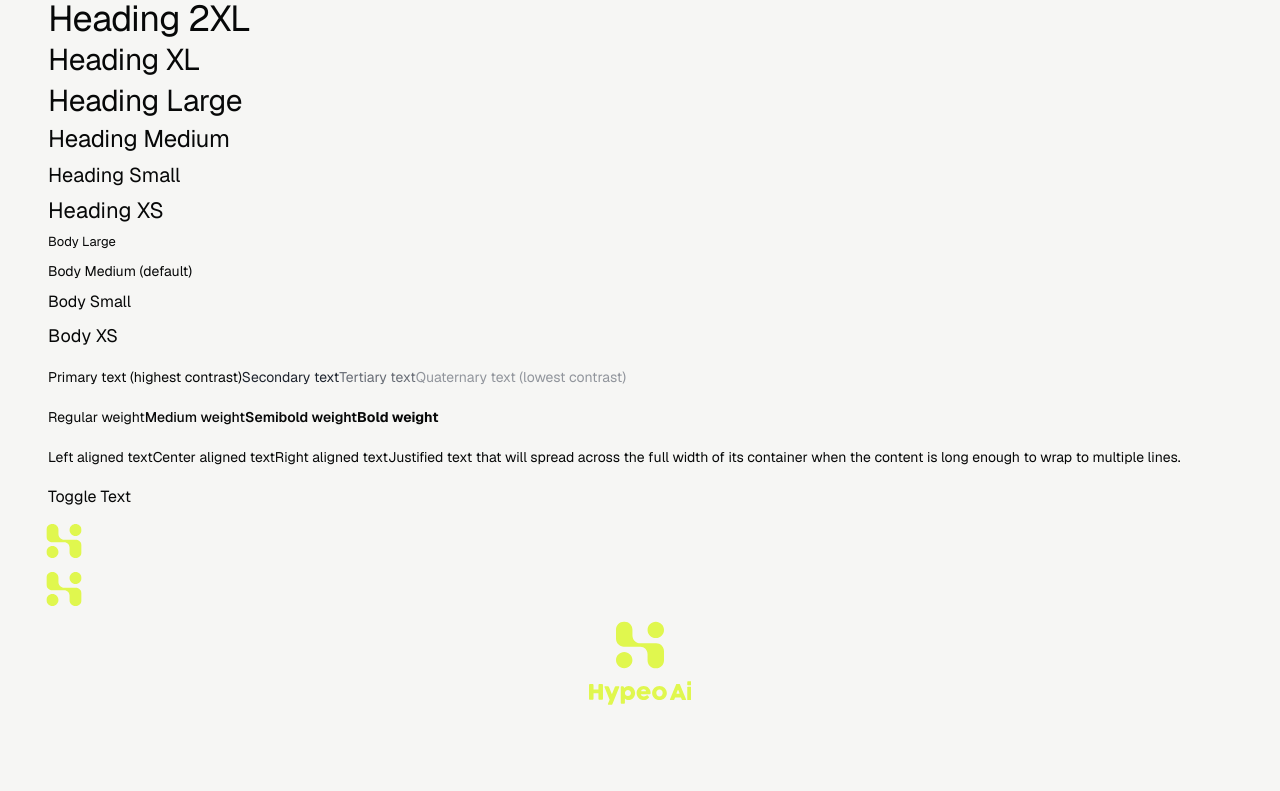
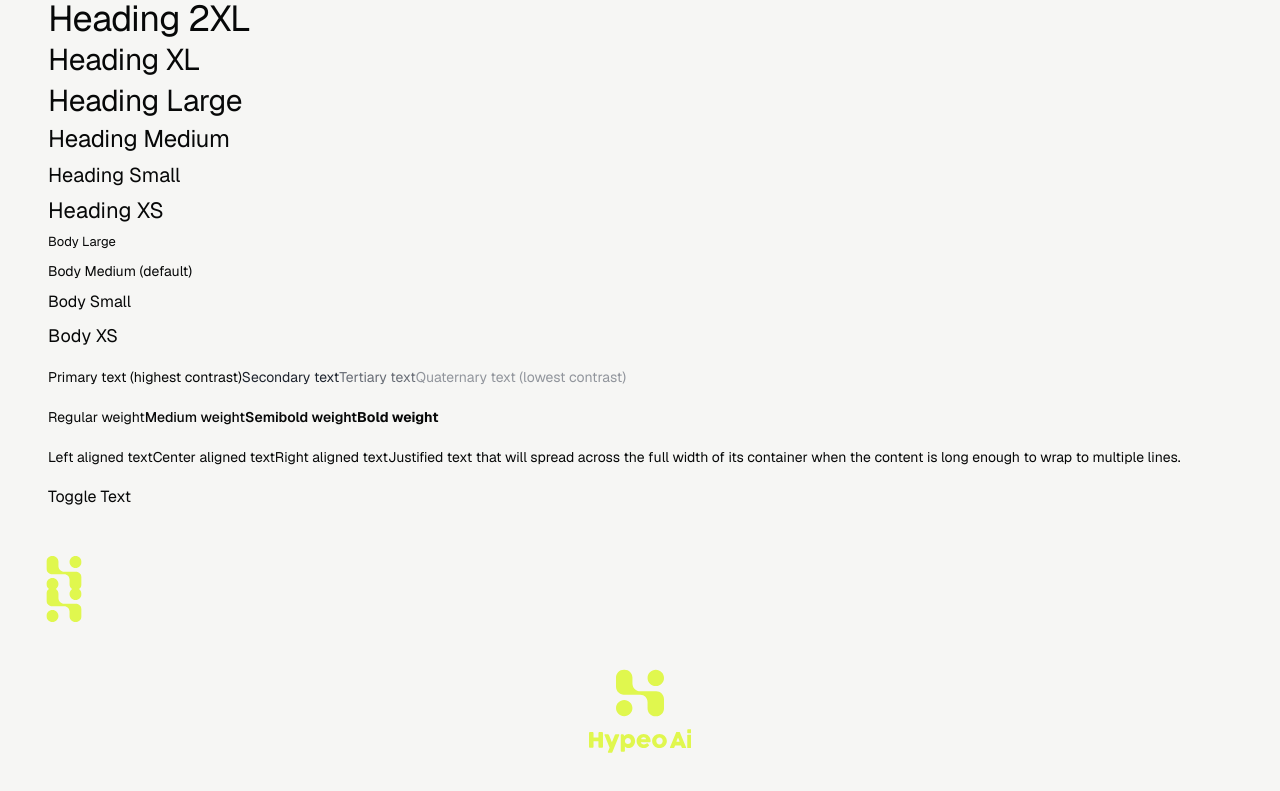
Before and after one commit to aminesayagh/hypeo, a Next.js app: page /test in a window 1280 px wide. Shown: the part 743-1534 px from the top of the page. Before the commit the page ends 1496 px from the top, so only its background shows below. Built offline with nearby package versions, Linux system fonts and the light colour scheme; no server answers; what @radix-ui/themes would draw is missing.

Commit message:
Update favicon and enhance Logo component with optional Link wrapper. Adjust global styles to include button and anchor elements in text selection styling. Modify LogoExamples to improve layout spacing and add href prop for navigation.

```diff
--- a/src/app/globals.css
+++ b/src/app/globals.css
@@ -155,6 +155,6 @@ body {
   font-family: var(--font-geist-sans);
 }
 
-h1, h2, h3, h4, h5, h6, p, span {
+h1, h2, h3, h4, h5, h6, p, span, button, a {
   @apply selection:!bg-primary selection:!text-foreground dark:selection:!text-background;
 }
--- a/src/app/test/page.tsx
+++ b/src/app/test/page.tsx
@@ -88,14 +88,14 @@ export function TextExamples() {
 function LogoExamples() {
   const [showText, setShowText] = useState(true)
   return (
-    <div className='space-y-4'>
+    <div className='space-y-12'>
       <button onClick={() => setShowText(!showText)}>Toggle Text</button>
       <Logo
         hasText={!showText}
         size={showText ? 'md' : 'sm'}
         variant='default'
+        href='/'
       />
-
       <Logo hasText={!showText} size='md' variant='compact' />
       <Logo hasText={true} size='lg' variant='stacked' />
     </div>
--- a/src/components/logo/Logo.tsx
+++ b/src/components/logo/Logo.tsx
@@ -1,4 +1,5 @@
 import { motion, AnimatePresence, type Variants } from "motion/react"
+import Link from "next/link"
 
 // --------------------------------------------------
 // Logo Sub-components
@@ -57,6 +58,7 @@ export interface LogoProps {
   variant?: 'default' | 'compact' | 'stacked';
   animate?: boolean;
   className?: string;
+  href?: string; // Simple href prop for linking
 }
 
 // --------------------------------------------------
@@ -69,6 +71,7 @@ export function Logo({
   variant = 'default',
   animate = true,
   className = '',
+  href,
 }: LogoProps) {
 
   // --------------------------------------------------
@@ -164,9 +167,10 @@ export function Logo({
   };
 
   // --------------------------------------------------
-  // Variant Layouts
+  // Logo Content Function
   // --------------------------------------------------
 
+  const renderLogoContent = () => {
     if (variant === 'stacked') {
       return (
         <motion.div
@@ -264,4 +268,22 @@ export function Logo({
         </AnimatePresence>
       </motion.div>
     );
+  };
+
+  // --------------------------------------------------
+  // Render with optional Link wrapper
+  // --------------------------------------------------
+
+  if (href) {
+    return (
+      <Link
+        href={href}
+        className="transition-opacity hover:opacity-80 focus:outline-none focus:ring-2 focus:ring-primary/20 focus:ring-offset-2 rounded"
+      >
+        {renderLogoContent()}
+      </Link>
+    );
   }
+
+  return renderLogoContent();
+}
```
Also changed, not shown: 1 other file (tests, documents, lock files or other folders). Lines whose indentation alone changed are shown as unchanged.
